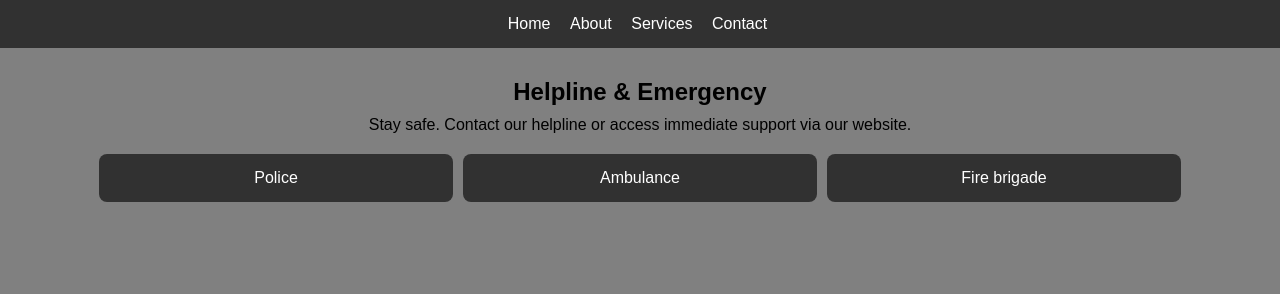
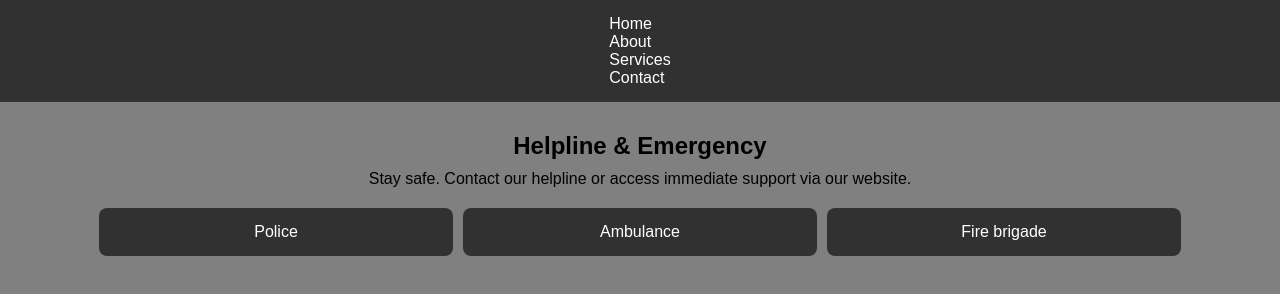
Before and after one commit to luqmankh56/Media-Queries-3, a plain HTML site: page index.html in a window 1280 px wide. Drawn offline with Linux system fonts and the light colour scheme.

Commit message:
Update style.css

```diff
--- a/style.css
+++ b/style.css
@@ -21,9 +21,8 @@ nav {
 }
 
 nav li {
-  display: inline-block;
-  padding-left: 5px;
-  margin-right: 10px;
+  display: flex;
+  gap: 15px
 }
 
 nav li a {
```
